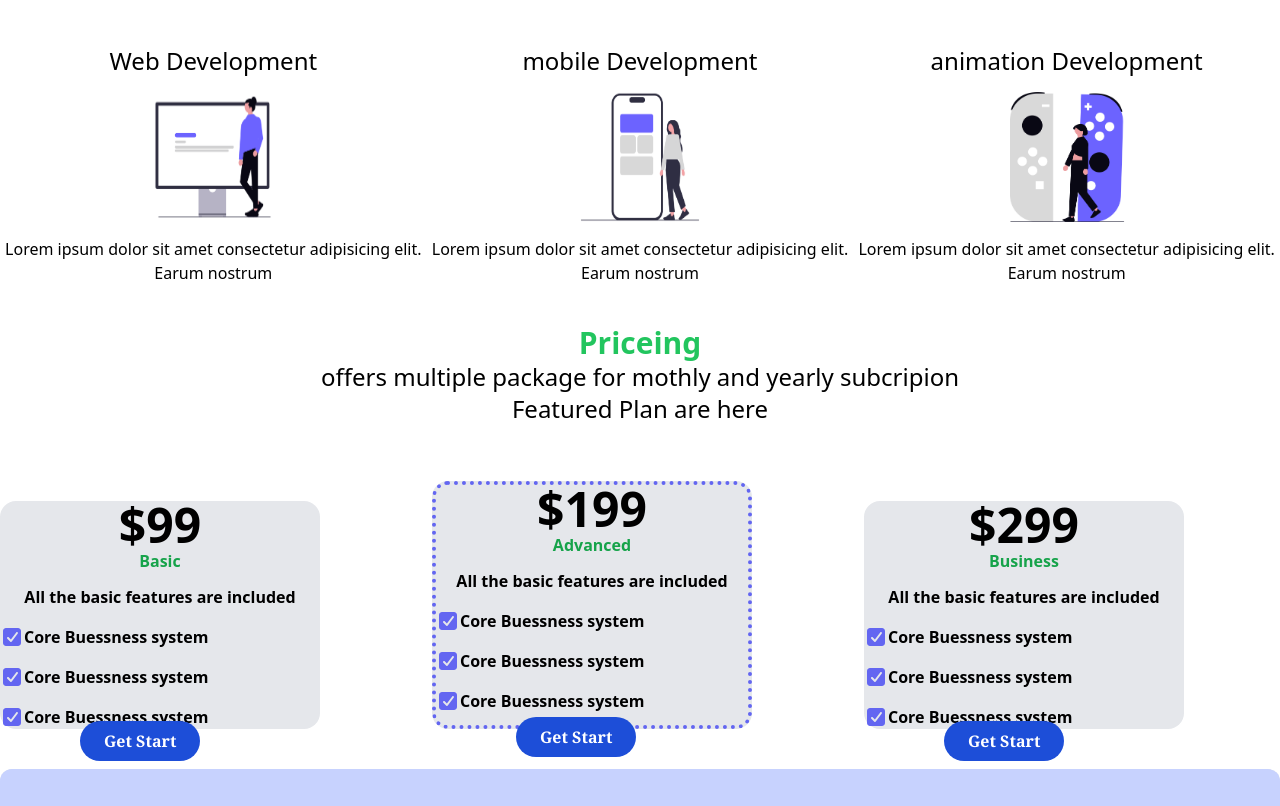
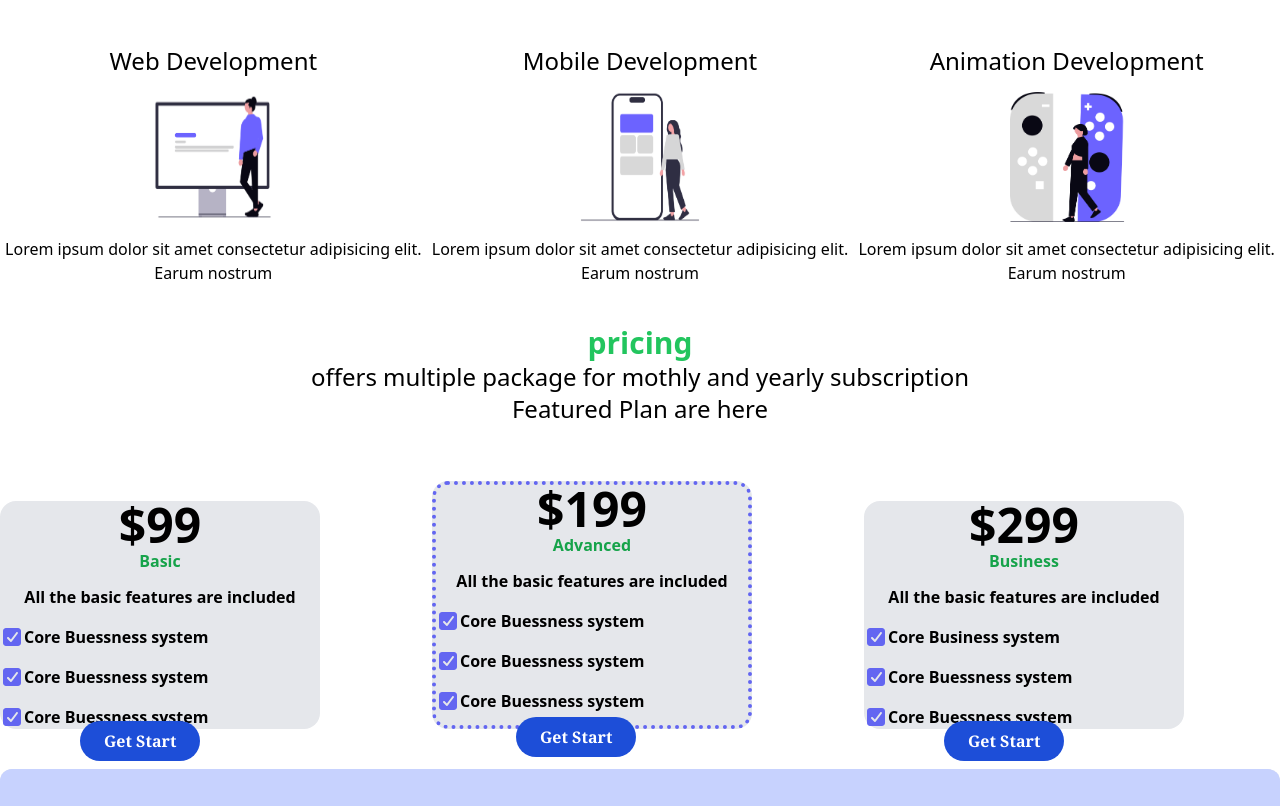
Before and after one commit to ganeshraj0/landing-page, a website: page index.html in a window 1280 px wide. Shown: the part 597-1403 px from the top of the page. Drawn offline with Linux system fonts and the light colour scheme.

Commit message:
spiling mestake

```diff
--- a/index.html
+++ b/index.html
@@ -89,7 +89,7 @@
           ab aliquam nemo velit quidem aspernatur dolore asperiores commodi?
         </p>
        <div class="justify-center"> <button
-          class="bg-blue-700 py-2 px-6 flex text-white rounded-full mt-4 hover:bg-green-700 hover:text-black font-serif"
+          class="bg-blue-700 py-2   px-6 flex text-white rounded-full mt-4 hover:bg-green-700 hover:text-black font-serif"
         >
           Get Start
         </button>
@@ -110,27 +110,27 @@
         </p>
       </div>
       <div class="md:w-1/3 text-center flex flex-col items-center">
-        <h1 class="text-2xl">mobile Development</h1>
+        <h1 class="text-2xl">Mobile Development</h1>
         <img class="h-40 w-40" src="src/image/apps.png" alt="" />
         <p>
           Lorem ipsum dolor sit amet consectetur adipisicing elit. Earum nostrum
         </p>
       </div>
       <div class="md:w-1/3 text-center flex flex-col items-center">
-        <h1 class="text-2xl">animation Development</h1>
+        <h1 class="text-2xl">Animation Development</h1>
         <img class="h-40 w-40" src="src/image/games.png" alt="" />
         <p>
           Lorem ipsum dolor sit amet consectetur adipisicing elit. Earum nostrum
         </p>
       </div>
     </div>
-    <!-- priceing tag -->
+    <!-- pricing tag -->
 
     <div class="container mx-auto mt-10">
       <div class="text-center">
-        <h1 class="text-center font-bold text-green-500 text-3xl">Priceing</h1>
+        <h1 class="text-center font-bold text-green-500 text-3xl">pricing</h1>
         <p class="md:text-2xl text-lg">
-          offers multiple package for mothly and yearly subcripion
+          offers multiple package for mothly and yearly subscription
         </p>
         <p class="md:text-2xl text-lg">Featured Plan are here</p>
       </div>
@@ -303,7 +303,7 @@
                   />
                 </svg>
               </div>
-              <div>Core Buessness system</div>
+              <div>Core Business system</div>
             </li>
             <li class="flex items-center mt-4">
               <div>
```
